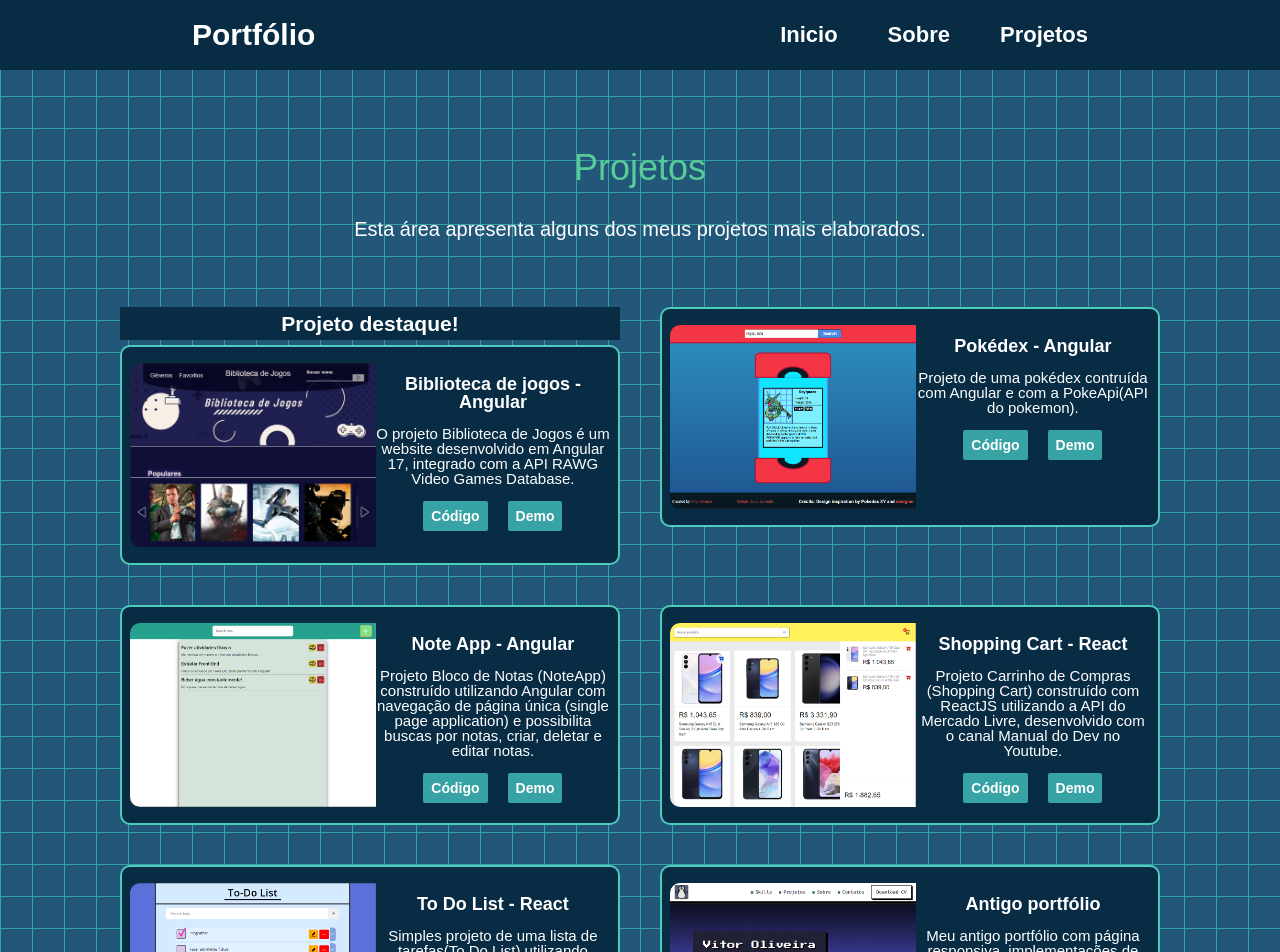
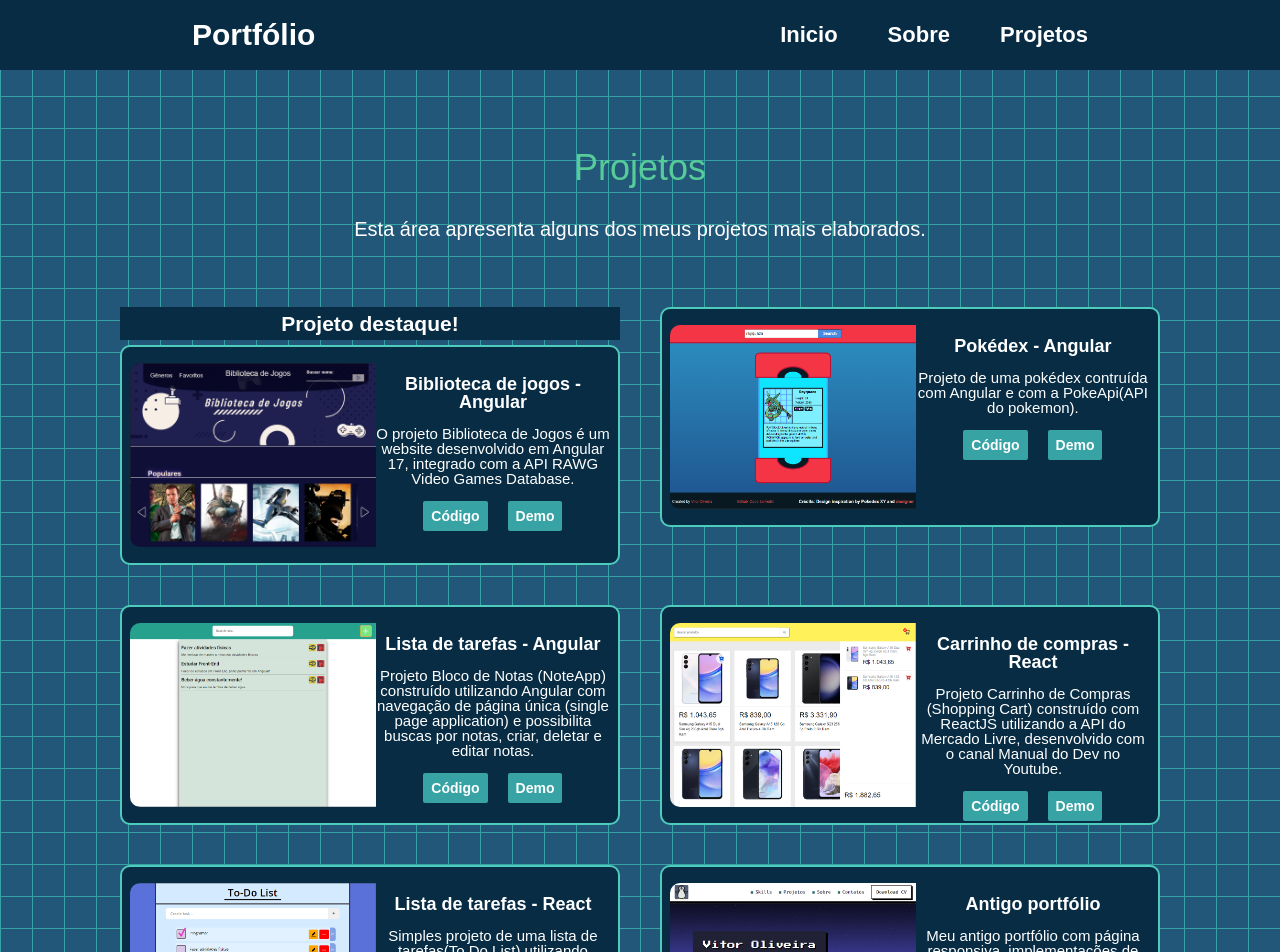
Before and after one commit to oliveiravitor32/Portfolio-Angular, an Angular app: page /projetos in a window 1280 px wide. Shown: the top 952 px of the page. Built offline with nearby package versions, Linux system fonts and the light colour scheme.

Commit message:
Corrige links de projetos e cria componente para página não encontrada

```diff
--- a/src/app/app-routing.module.ts
+++ b/src/app/app-routing.module.ts
@@ -3,11 +3,13 @@ import { RouterModule, Routes } from '@angular/router';
 import { HomeComponent } from './pages/home/home.component';
 import { ProjectsComponent } from './pages/projects/projects.component';
 import { AboutComponent } from './pages/about/about.component';
+import { PageNotFoundComponent } from './pages/page-not-found/page-not-found.component';
 
 const routes: Routes = [
 	{ path: '', component: HomeComponent },
 	{ path: 'projetos', component: ProjectsComponent },
 	{ path: 'sobre', component: AboutComponent },
+	{ path: '**', component: PageNotFoundComponent },
 ];
 
 @NgModule({
--- a/src/app/app.module.ts
+++ b/src/app/app.module.ts
@@ -13,6 +13,7 @@ import { CardTecComponent } from './components/card-tec/card-tec.component';
 import { ArticleTitleAndDescriptionComponent } from './components/article-title-and-description/article-title-and-description.component';
 import { ContainerSocialMediaComponent } from './components/container-social-media/container-social-media.component';
 import { GreetingMessageComponent } from './components/greeting-message/greeting-message.component';
+import { PageNotFoundComponent } from './pages/page-not-found/page-not-found.component';
 
 @NgModule({
 	declarations: [
@@ -27,6 +28,7 @@ import { GreetingMessageComponent } from './components/greeting-message/greeting
 		ArticleTitleAndDescriptionComponent,
 		ContainerSocialMediaComponent,
 		GreetingMessageComponent,
+  PageNotFoundComponent,
 	],
 	imports: [BrowserModule, AppRoutingModule],
 	providers: [],
--- /dev/null
+++ b/src/app/pages/page-not-found/page-not-found.component.css
@@ -0,0 +1,17 @@
+.container {
+	min-height: 700px;
+	color: rgb(87, 204, 153);
+	display: flex;
+	font-weight: bold;
+	justify-content: center;
+	align-items: center;
+	font-size: 22px;
+	flex-direction: column;
+	background-color: rgb(34, 87, 122);
+	text-align: center;
+	gap: 10px;
+}
+
+a {
+	color: #19a994;
+}
--- /dev/null
+++ b/src/app/pages/page-not-found/page-not-found.component.html
@@ -0,0 +1,5 @@
+<div class="container">
+	<h1>404 - Página Não Encontrada</h1>
+	<p>Desculpe, a página que você está procurando não foi encontrada.</p>
+	<a routerLink="/">Voltar para a página inicial</a>
+</div>
--- a/src/app/pages/projects/projects.component.ts
+++ b/src/app/pages/projects/projects.component.ts
@@ -35,34 +35,34 @@ export class ProjectsComponent {
 		title: 'Pokédex - Angular',
 		description:
 			'Projeto de uma pokédex contruída com Angular e com a PokeApi(API do pokemon).',
-		code_url: 'https://github.com/oliveiravitor32/angular-pokedex',
-		demo_url: 'https://angular-pokedex-oliveiravitor32.vercel.app/',
+		code_url: 'https://github.com/oliveiravitor32/Pokedex-Angular',
+		demo_url: 'https://angular-pokedex-umber.vercel.app/',
 	};
 
 	project_note_app_angular: IProjectData = {
 		img_url: '../../../assets/project_note_app_angular.png',
-		title: 'Note App - Angular',
+		title: 'Lista de tarefas - Angular',
 		description:
 			'Projeto Bloco de Notas (NoteApp) construído utilizando Angular com navegação de página única (single page application) e possibilita buscas por notas, criar, deletar e editar notas.',
-		code_url: 'https://github.com/oliveiravitor32/Note-App',
+		code_url: 'https://github.com/oliveiravitor32/Lista_de_tarefas-Angular',
 		demo_url: 'https://note-app-oliveiravitor32.vercel.app/',
 	};
 
 	project_shopping_cart_react: IProjectData = {
 		img_url: '../../../assets/project_shopping_cart_react.png',
-		title: 'Shopping Cart - React',
+		title: 'Carrinho de compras - React',
 		description:
 			'Projeto Carrinho de Compras (Shopping Cart) construído com ReactJS utilizando a API do Mercado Livre, desenvolvido com o canal Manual do Dev no Youtube.',
-		code_url: 'https://github.com/oliveiravitor32/shopping-cart-reactjs',
+		code_url: 'https://github.com/oliveiravitor32/Carrinho_de_compras-React',
 		demo_url: 'https://shopping-cart-reactjs-oliveiravitor32.vercel.app/',
 	};
 
 	project_to_do_list_react: IProjectData = {
 		img_url: '../../../assets/project_to_do_list_react.png',
-		title: 'To Do List - React',
+		title: 'Lista de tarefas - React',
 		description:
 			'Simples projeto de uma lista de tarefas(To Do List) utilizando ReactJS, que permite criar, concluir, editar, e também deletar tarefas.',
-		code_url: 'https://github.com/oliveiravitor32/ToDoList-ReactJS',
+		code_url: 'https://github.com/oliveiravitor32/Lista_de_tarefas-React',
 		demo_url: 'https://to-do-list-react-js-oliveiravitor32.vercel.app/',
 	};
 
@@ -71,7 +71,7 @@ export class ProjectsComponent {
 		title: 'Antigo portfólio',
 		description:
 			'Meu antigo portfólio com página responsiva, implementações de animações via CSS e JS e com formulário funcional. Desenvolvido com o curso "Html-Css-Feliz" de Marco Bruno Dev no Youtube. ',
-		code_url: 'https://github.com/oliveiravitor32/Antigo-Portfolio',
-		demo_url: 'https://oliveiravitor32.github.io/Antigo-Portfolio/',
+		code_url: 'https://github.com/oliveiravitor32/Antigo_Portfolio',
+		demo_url: 'https://oliveiravitor32.github.io/Antigo_Portfolio/',
 	};
 }
```
Also changed, not shown: src/app/pages/page-not-found/page-not-found.component.ts (added, +10 -0 lines).
